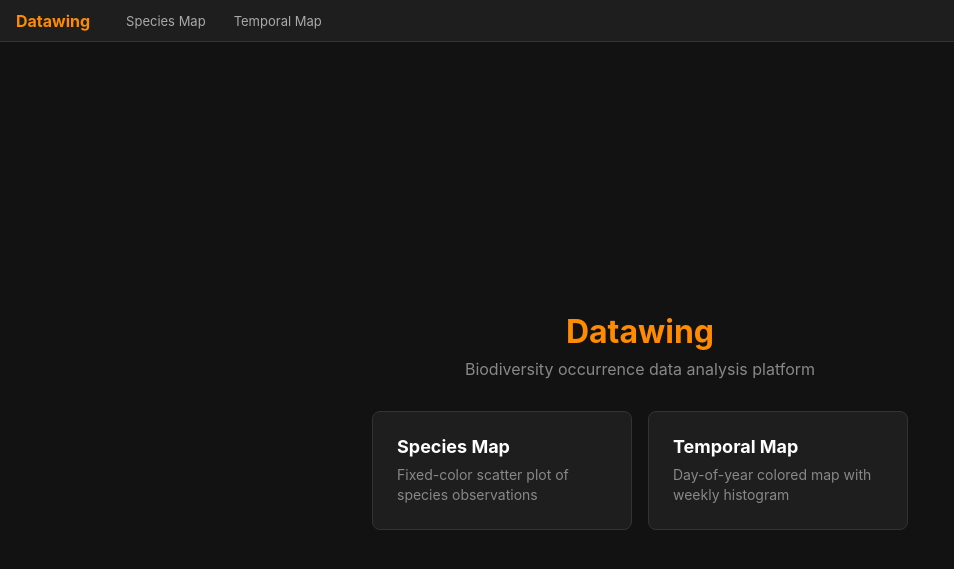
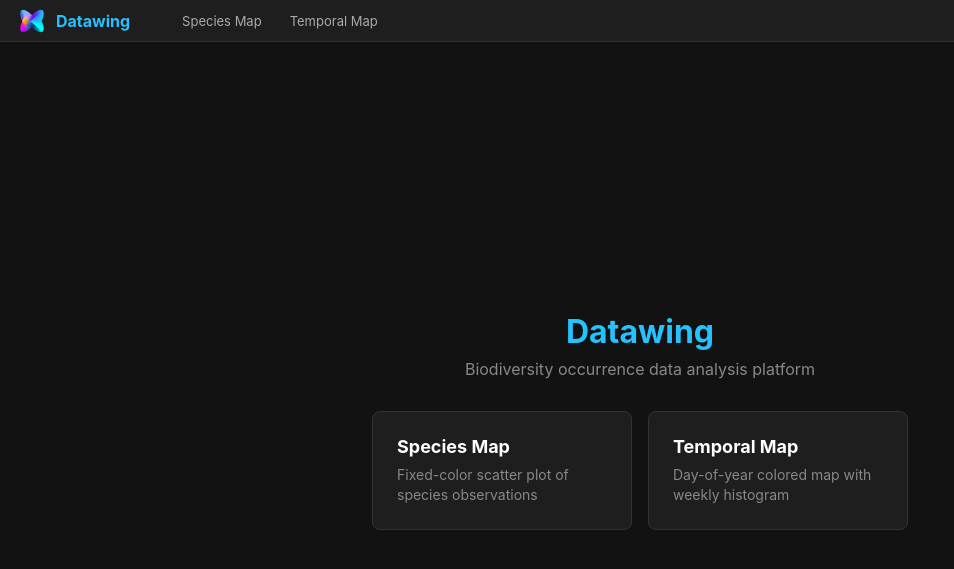
Before and after one commit to mikkohei13/datawing, a Flask app: page / in a window 1280 px wide. Shown: the top 569 px of the page, without its empty margins (0-954 px from the left). Run offline with Flask 3, Linux system fonts and the light colour scheme.

Commit message:
Add cool colors styling ? logo

```diff
--- a/app/modules/species_map/module.py
+++ b/app/modules/species_map/module.py
@@ -53,7 +53,7 @@ def render(ctx):
                 {
                     "latitude": lat,
                     "longitude": lon,
-                    "color": [255, 140, 0, alpha],
+                    "color": [38, 194, 255, alpha],
                     "tooltip": format_tooltip(count, earliest, latest),
                     "radius": radius_value,
                 }
--- a/app/static/styles.css
+++ b/app/static/styles.css
@@ -18,13 +18,18 @@ body {
     gap: 24px;
 }
 .nav-brand {
+    display: flex;
+    align-items: center;
+    gap: 8px;
     font-size: 16px;
     font-weight: 700;
-    color: #ff8c00;
+    color: #26C2FF;
     text-decoration: none;
+    margin-right: 16px;
 }
 .nav-links {
     display: flex;
+    align-items: center;
     gap: 4px;
 }
 .nav-links a {
@@ -55,7 +60,7 @@ body {
 }
 .home h1 {
     font-size: 32px;
-    color: #ff8c00;
+    color: #26C2FF;
     margin-bottom: 8px;
 }
 .home > p {
--- a/app/templates/base.html
+++ b/app/templates/base.html
@@ -14,7 +14,10 @@
 </head>
 <body>
     <nav class="top-nav">
-        <a href="/" class="nav-brand">Datawing</a>
+        <a href="/" class="nav-brand">
+            <img src="{{ url_for('static', filename='datawing_32.png') }}" alt="" width="32" height="32">
+            Datawing
+        </a>
         <div class="nav-links">
             {% for mod in modules %}
             <a href="/{{ mod.name }}" {% if current_module == mod.name %}class="active"{% endif %}>{{ mod.title }}</a>
```
Also changed, not shown: other parts of app/static/styles.css (+14 -14 lines), app/static/datawing_32.png (added).
